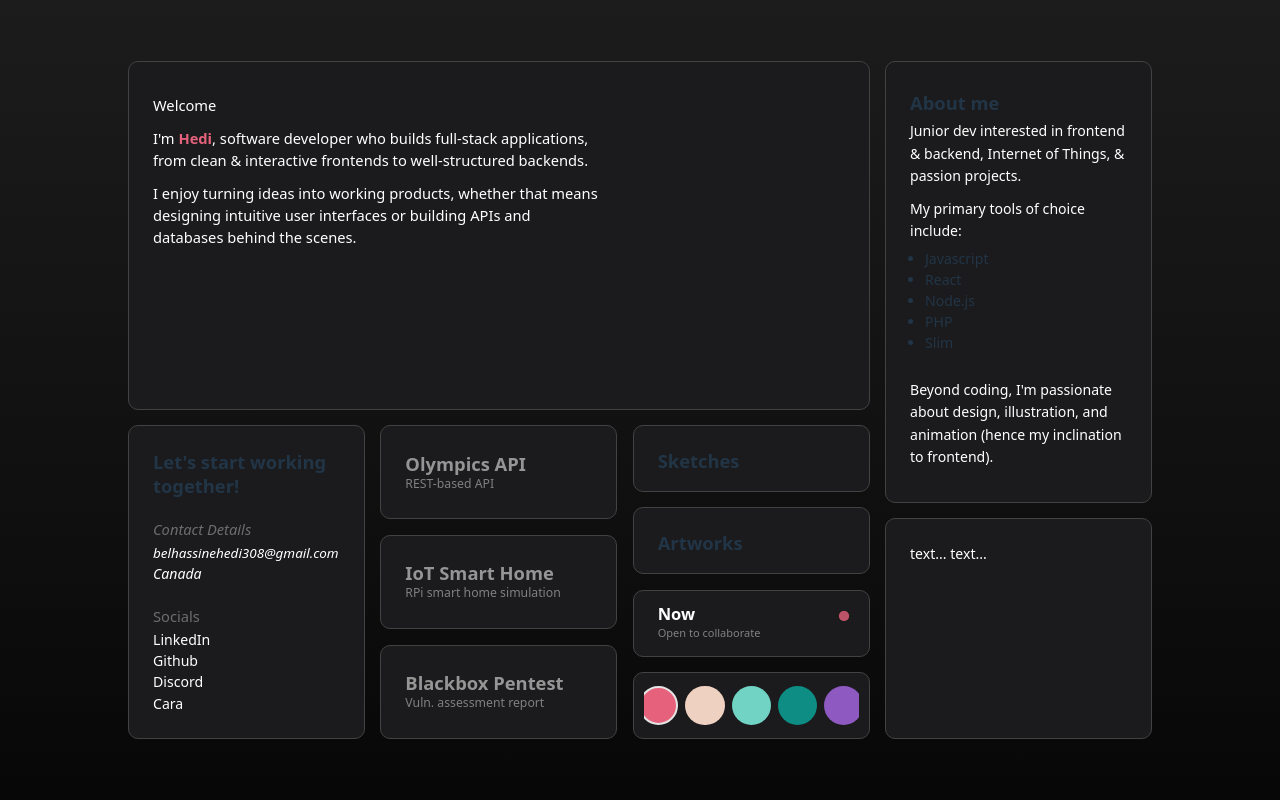
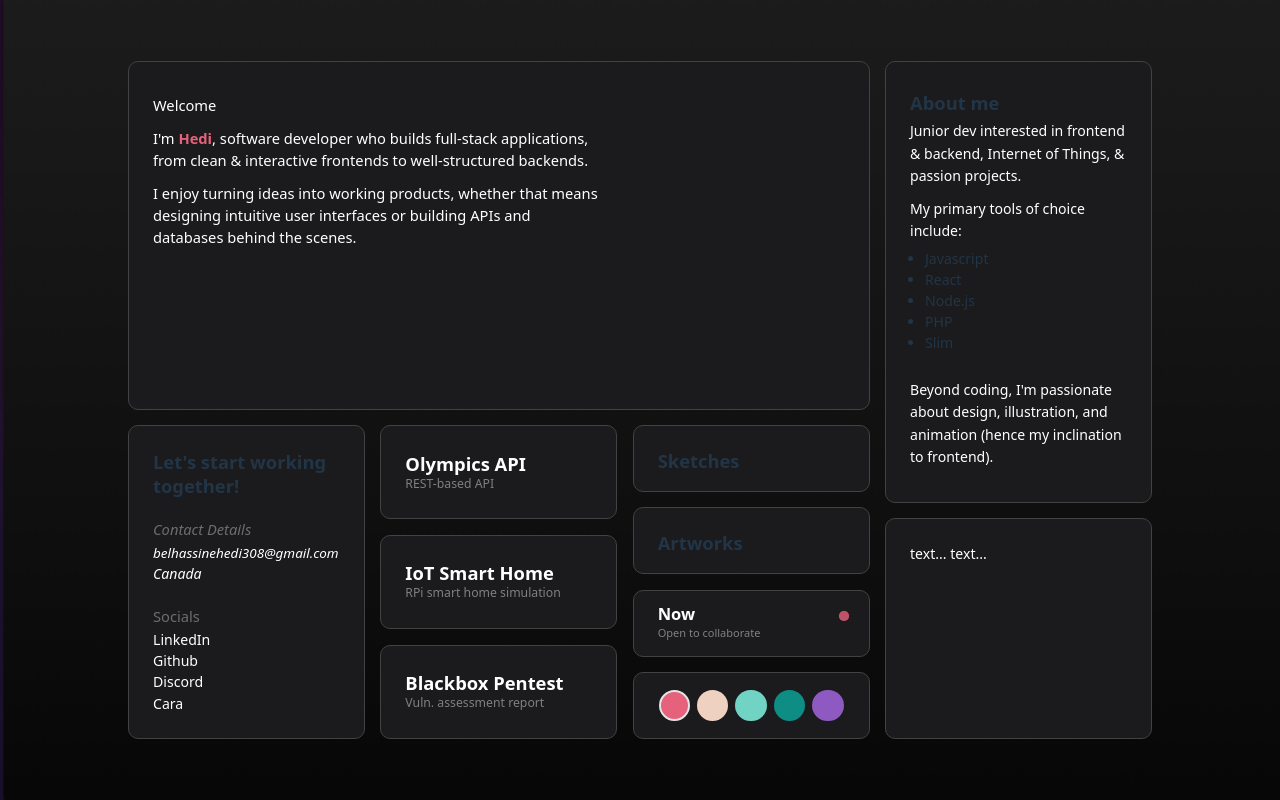
Before and after one commit to hedi3489/my-portfolio, a React (Vite) app: page / in a window 1280 px wide. Built offline with nearby package versions, Linux system fonts and the light colour scheme.

Commit message:
Minor CSS edits

```diff
--- a/src/App.jsx
+++ b/src/App.jsx
@@ -5,6 +5,7 @@ import IoTProjectPage from './components/IoTProject.jsx'
 
 function App() {
   return (
+    <div className='parallax'>
       <Routes>
 
         <Route
@@ -23,6 +24,7 @@ function App() {
         />
 
       </Routes>
+    </div>
   )
 }
 
--- a/src/index.css
+++ b/src/index.css
@@ -44,7 +44,7 @@ html, body, #root {
 
 a {
   font-weight: 500;
-  color: #959595;
+  color: white;
   text-decoration: inherit;
 }
 
@@ -64,7 +64,7 @@ button {
   border-radius: 8px;
   border: 1px solid transparent;
   padding: 0.6em 1.2em;
-  font-size: 1em;
+  font-size: 0.8em;
   font-weight: 500;
   font-family: inherit;
   background-color: #1a1a1a;
--- a/src/styles/Cards.css
+++ b/src/styles/Cards.css
@@ -4,11 +4,12 @@
 .card {
   padding: 24px;
   background-color: var(--bg-card-primary);
-  border: 1px solid var(--border-card-primary);
+  border: 1.2px solid var(--border-card-primary);
   border-radius: var(--radius);
   overflow: visible;
   overflow-wrap: anywhere;
-  transition: border-color 0.3s ease, box-shadow 0.3s ease;
+  transition: all 0.25s ease;
+
 }
 
 .page-card {
--- a/src/styles/Containers.css
+++ b/src/styles/Containers.css
@@ -1,6 +1,16 @@
 /*-----------------------
   HOME PAGE CONTAINERS
 ------------------------*/
+.parallax {
+    background-image: url("/src/assets/gradient3.png");
+
+  background-attachment: fixed;
+  background-position: center;
+  background-repeat: no-repeat;
+  background-size: cover;
+}
+
+
 
 .home-page-container {
   width: 100%;
@@ -85,10 +95,10 @@
 
 .theme-buttons .theme-dot {
   position: relative;
-  width: 1.5rem;
+  width: 0.8em;
   aspect-ratio: 1 / 1;
   border-radius: 50%;
-  border: 2px solid #6b7280;
+  border: 3px solid #6b7280;
 }
 
 .theme-buttons .theme-dot::before {
```
Also changed, not shown: src/assets/gradient3.png (added). Lines whose indentation alone changed are shown as unchanged.
